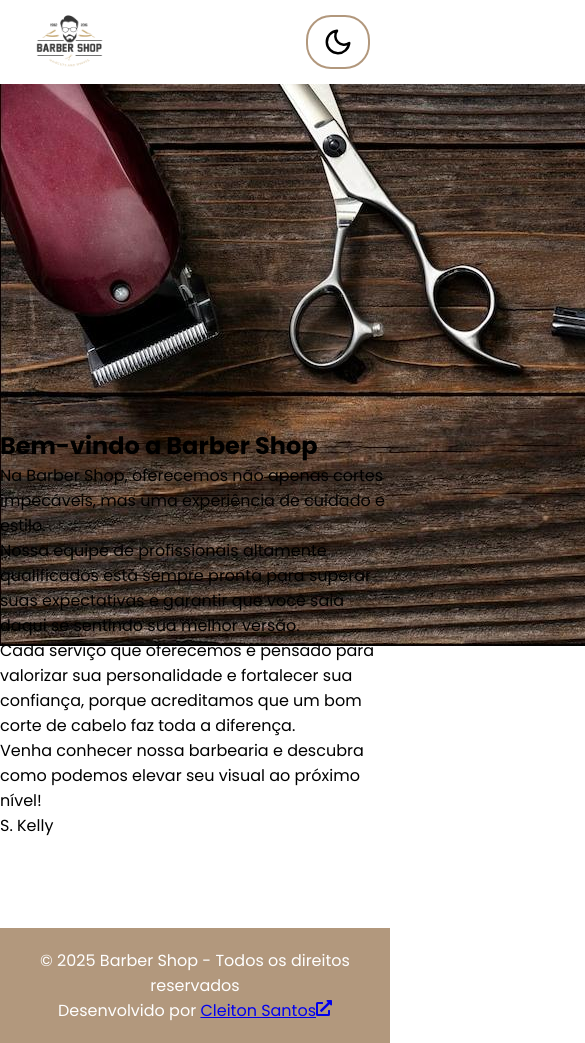
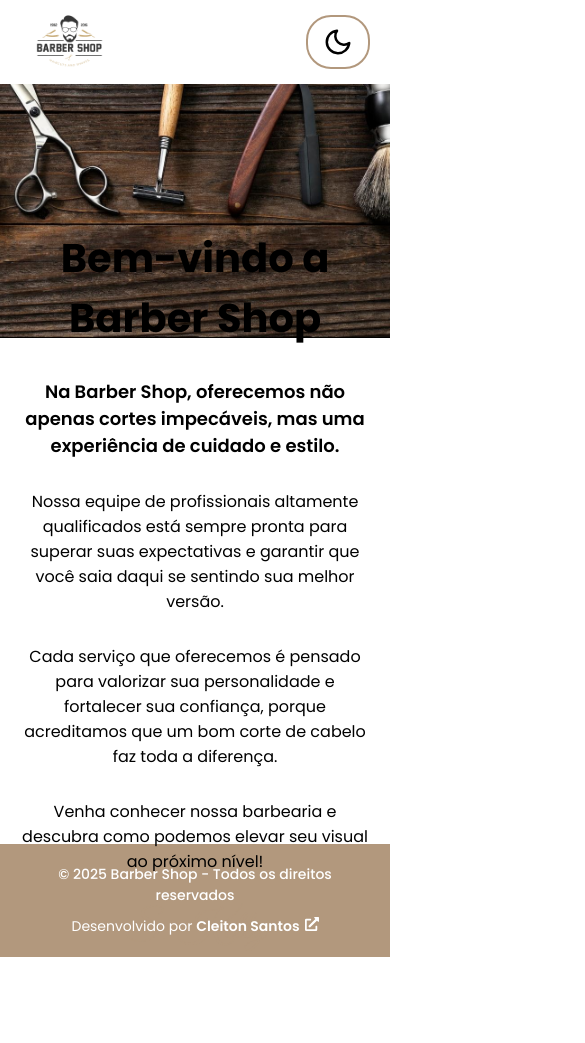
Before and after one commit to cleitoncfs/barber-shop, a Next.js app: page / in a window 390 px wide. Shown: the top 1043 px of the page, 585 px wide, since content can reach past the window. After the commit the page ends 974 px from the top, so only its background shows below. Built offline with nearby package versions, Linux system fonts and the light colour scheme.

Commit message:
update css

```diff
--- a/src/app/globals.css
+++ b/src/app/globals.css
@@ -5,24 +5,14 @@
     font-family: "Poppins", sans-serif;
 }
 
-.main_container {
-    display: flex;
-    flex-direction: column;
-    min-height: 100vh; /* Garante que o conteúdo ocupe toda a tela */
+.main_container,
+.header_container div,
+.secao_texto div {
     max-width: 1024px;
     margin: auto;
-    padding-top: 12vh;
-    padding-bottom: 12vh;
 }
 
-.secao_texto {
-    flex-grow: 1; /* Permite que se adapte sem ultrapassar o rodapé */
-    display: flex;
-    justify-content: center;
-    align-items: center;
-    padding: 40px 20px;
-}
-
+/* Estilos responsivos */
 @media (max-width: 768px) {
     .header_container {
         flex-direction: column;
--- a/src/app/page.module.css
+++ b/src/app/page.module.css
@@ -46,10 +46,13 @@
     cursor: pointer;
 }
 
+.modo_escuro .header_container button {
+    color: #fff;
+}
+
 .main_container {
     display: flex;
     flex-direction: column;
-    min-height: 100vh; /* Mantém a altura correta */
 }
 
 .secao_banner {
@@ -57,11 +60,54 @@
     display: flex;
 }
 
+.secao_banner img {
+    width: 100%;
+    height: auto;
+    object-fit: cover;
+}
+
 .secao_texto {
-    flex-grow: 1;
+    height: 60vh;
     display: flex;
     justify-content: center;
     align-items: center;
+}
+
+.secao_texto div {
+    width: 100%;
+    max-width: 900px;
+    margin: 0 auto;
+    padding: 20px;
+    display: flex;
+    flex-direction: column;
+    text-align: center;
+    gap: 30px;
+}
+
+.secao_texto div h1 {
+    font-size: 40px;
+}
+
+.secao_texto div p:first-of-type {
+    font-size: 18px;
+    font-weight: 600;
+}
+
+.assinatura {
+    font-family: "Great Vibes", cursive;
+    font-weight: 500;
+    font-size: 50px;
+    color: #b2987d;
+}
+
+@media (max-width: 525px) {
+    .secao_texto h1 {
+        font-size: 30px;
+    }
+
+    .assinatura {
+        font-size: 40px;
+    }
 }
 
 .footer {
@@ -70,6 +116,43 @@
     text-align: center;
     background-color: #b2987d;
     color: white;
-    position: relative;
-    z-index: 10;
 }
+
+.modo_escuro .footer {
+    background-color: #333;
+}
+
+.footerCopyright {
+    font-size: 14px;
+    font-weight: 500;
+}
+
+.footerCredits {
+    font-size: 14px;
+}
+
+.footerLink {
+    color: white;
+    text-decoration: none;
+    font-weight: 600;
+}
+
+.footerLink:hover {
+    text-decoration: underline;
+}
+
+.linkIcon {
+    margin-left: 5px;
+    font-size: 14px;
+}
+
+@media (max-width: 600px) {
+    .footer {
+        flex-direction: column;
+        text-align: center;
+    }
+
+    .footerCredits {
+        margin-top: 10px;
+    }
+}
```
